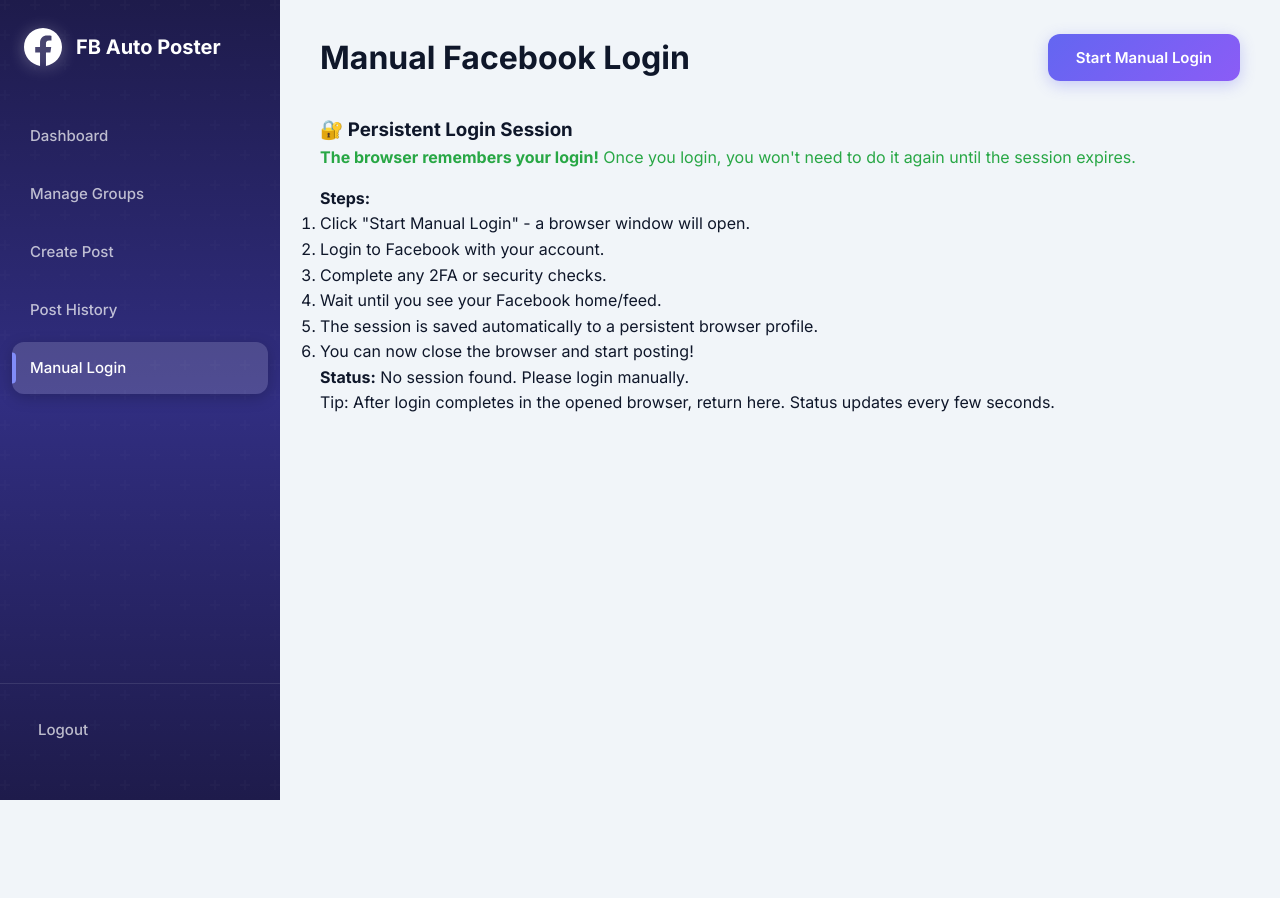
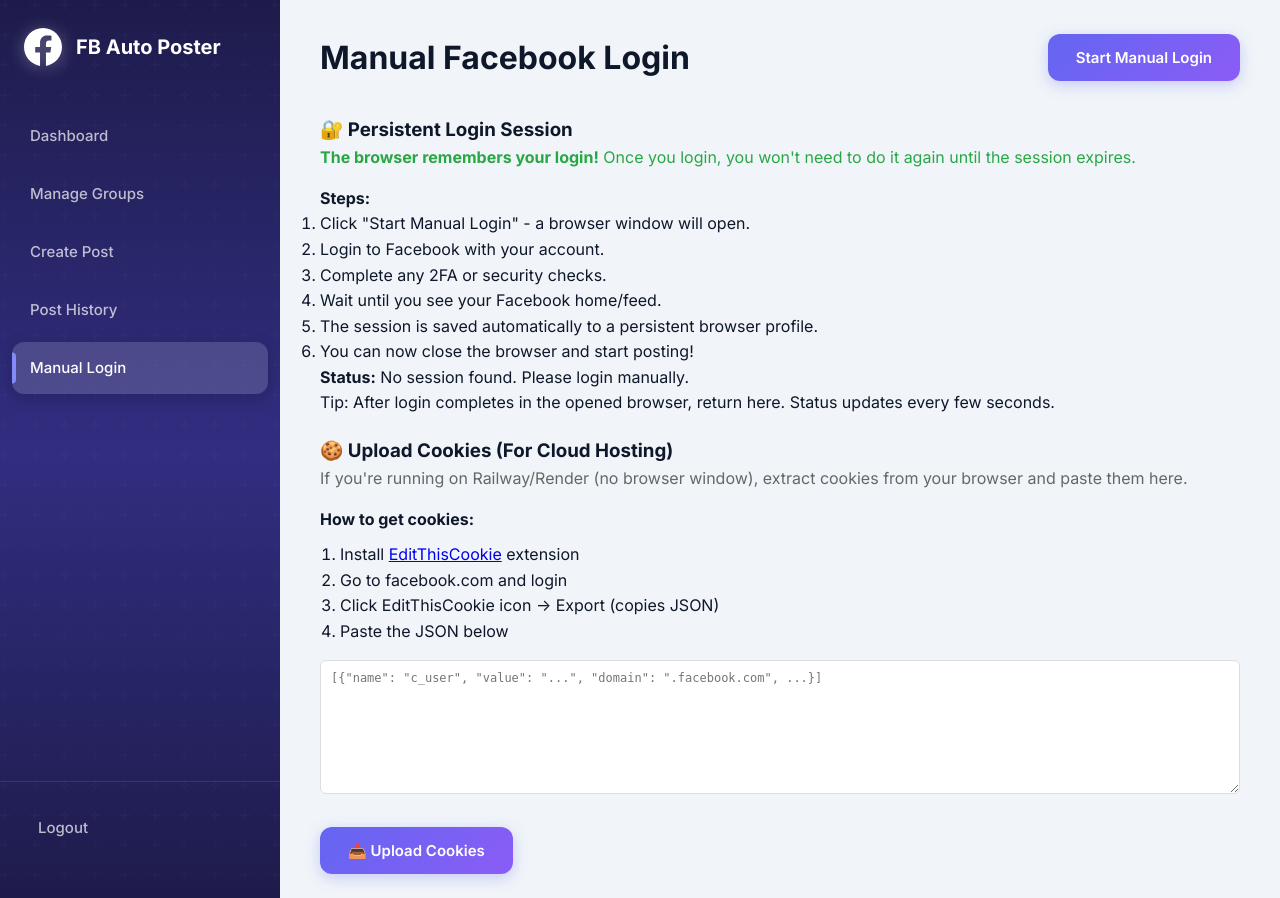
Before and after one commit to iboyoka1/fb-auto-poster, a Flask app: page /manual-login in a window 1280 px wide. Before the commit the page ends 800 px from the top, so only its background shows below. Run offline with Flask 3, Linux system fonts and the light colour scheme; the visitor is signed in with stand-in values (Sample User, id 1).

Commit message:
Add cookie upload feature for cloud deployment (Railway/Render)

```diff
--- a/app.py
+++ b/app.py
@@ -1641,6 +1641,72 @@ def fb_manual_login():
         logger.exception("Error in /api/fb-manual-login")
         return jsonify({'success': False, 'error': str(e)})
 
+@app.route('/api/upload-cookies', methods=['POST'])
+@login_required
+def upload_cookies():
+    """Upload Facebook cookies directly (for cloud deployment where browser won't work)"""
+    try:
+        import json
+        import os
+
+        data = request.get_json()
+        if not data or 'cookies' not in data:
+            return jsonify({'success': False, 'error': 'No cookies provided'})
+
+        cookie_text = data['cookies']
+
+        # Parse the cookies JSON
+        try:
+            cookies = json.loads(cookie_text)
+        except json.JSONDecodeError as e:
+            return jsonify({'success': False, 'error': f'Invalid JSON: {str(e)}'})
+
+        if not isinstance(cookies, list):
+            return jsonify({'success': False, 'error': 'Cookies must be a JSON array'})
+
+        # Validate required cookies
+        cookie_names = {c.get('name') for c in cookies if isinstance(c, dict)}
+        if 'c_user' not in cookie_names or 'xs' not in cookie_names:
+            return jsonify({'success': False, 'error': 'Missing required cookies (c_user and xs). Make sure you are logged into Facebook.'})
+
+        # Save cookies to file
+        sessions_dir = os.path.join(PROJECT_ROOT, 'sessions')
+        os.makedirs(sessions_dir, exist_ok=True)
+        cookie_path = os.path.join(sessions_dir, 'facebook-cookies.json')
+
+        with open(cookie_path, 'w', encoding='utf-8') as f:
+            json.dump(cookies, f, indent=2)
+
+        logger.info(f"Cookies uploaded successfully: {len(cookies)} cookies saved")
+
+        # Update accounts.json
+        try:
+            c_user = next((c.get('value') for c in cookies if c.get('name') == 'c_user'), None)
+            if c_user:
+                account_file = os.path.join(PROJECT_ROOT, 'accounts.json')
+                accounts = []
+                if os.path.exists(account_file):
+                    with open(account_file, 'r', encoding='utf-8') as f:
+                        accounts = json.load(f)
+
+                existing = next((a for a in accounts if a.get('user_id') == c_user), None)
+                if not existing:
+                    accounts.append({
+                        'user_id': c_user,
+                        'status': 'active',
+                        'cookie_file': 'facebook-cookies.json',
+                        'login_date': datetime.now().isoformat()
+                    })
+                    with open(account_file, 'w', encoding='utf-8') as f:
+                        json.dump(accounts, f, indent=2, ensure_ascii=False)
+        except Exception as e:
+            logger.warning(f"Failed to update accounts.json: {e}")
+
+        return jsonify({'success': True, 'message': f'Cookies saved! ({len(cookies)} cookies)'})
+    except Exception as e:
+        logger.exception("Error uploading cookies")
+        return jsonify({'success': False, 'error': str(e)})
+
 @app.route('/api/login-status', methods=['GET'])
 @login_required
 def check_login_status():
--- a/templates/manual_login.html
+++ b/templates/manual_login.html
@@ -50,6 +50,29 @@
         </div>
       </div>
     </div>
+
+    <!-- Cookie Upload Section for Cloud Deployment -->
+    <div class="card" style="margin-top: 20px;">
+      <div class="card-body">
+        <h3>🍪 Upload Cookies (For Cloud Hosting)</h3>
+        <p style="color: #666; margin-bottom: 15px;">
+          If you're running on Railway/Render (no browser window), extract cookies from your browser and paste them here.
+        </p>
+        <div style="margin-bottom: 15px;">
+          <strong>How to get cookies:</strong>
+          <ol style="margin-top: 10px; padding-left: 20px;">
+            <li>Install <a href="https://chrome.google.com/webstore/detail/editthiscookie" target="_blank">EditThisCookie</a> extension</li>
+            <li>Go to facebook.com and login</li>
+            <li>Click EditThisCookie icon → Export (copies JSON)</li>
+            <li>Paste the JSON below</li>
+          </ol>
+        </div>
+        <textarea id="cookieJson" rows="8" style="width: 100%; font-family: monospace; font-size: 12px; padding: 10px; border: 1px solid #ddd; border-radius: 6px;" placeholder='[{"name": "c_user", "value": "...", "domain": ".facebook.com", ...}]'></textarea>
+        <br><br>
+        <button id="uploadCookies" class="btn btn-primary">📤 Upload Cookies</button>
+        <span id="uploadStatus" style="margin-left: 15px;"></span>
+      </div>
+    </div>
   </main>
 </div>
 {% endblock %}
@@ -80,6 +103,49 @@ async function checkSession() {
   }
 }
 
+async function uploadCookies() {
+  const textarea = document.getElementById('cookieJson');
+  const statusEl = document.getElementById('uploadStatus');
+  const btn = document.getElementById('uploadCookies');
+
+  const cookieText = textarea.value.trim();
+  if (!cookieText) {
+    alert('Please paste your cookies JSON first');
+    return;
+  }
+
+  // Validate JSON
+  try {
+    JSON.parse(cookieText);
+  } catch (e) {
+    alert('Invalid JSON format. Please paste valid cookie JSON.');
+    return;
+  }
+
+  btn.disabled = true;
+  statusEl.textContent = 'Uploading...';
+
+  try {
+    const res = await fetch('/api/upload-cookies', {
+      method: 'POST',
+      headers: { 'Content-Type': 'application/json' },
+      body: JSON.stringify({ cookies: cookieText })
+    });
+    const data = await res.json();
+    if (data.success) {
+      statusEl.innerHTML = '<span style="color: green;">✅ ' + data.message + '</span>';
+      textarea.value = '';
+      checkSession();
+    } else {
+      statusEl.innerHTML = '<span style="color: red;">❌ ' + (data.error || 'Upload failed') + '</span>';
+    }
+  } catch (e) {
+    statusEl.innerHTML = '<span style="color: red;">❌ Error: ' + e.message + '</span>';
+  } finally {
+    btn.disabled = false;
+  }
+}
+
 async function startManualLogin() {
   const btn = document.getElementById('startManualLogin');
   btn.disabled = true;
@@ -106,6 +172,7 @@ async function startManualLogin() {
 }
 
 document.getElementById('startManualLogin').addEventListener('click', startManualLogin);
+document.getElementById('uploadCookies').addEventListener('click', uploadCookies);
 checkSession();
 sessionCheckInterval = setInterval(checkSession, 8000);
 </script>
```
